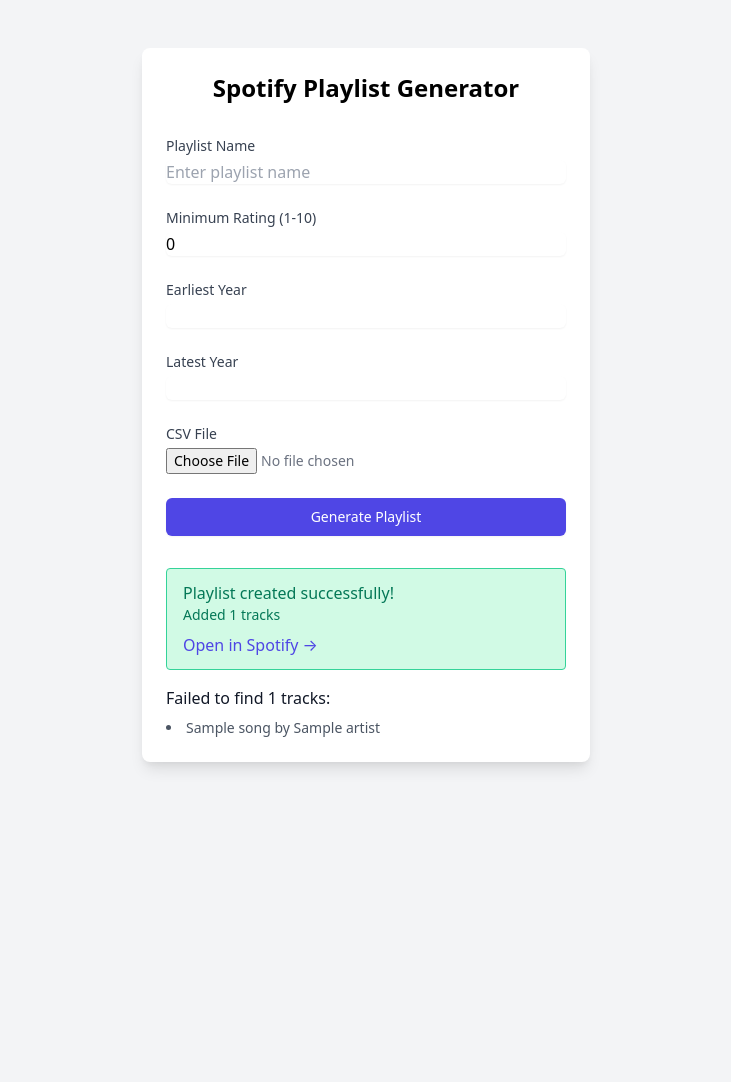
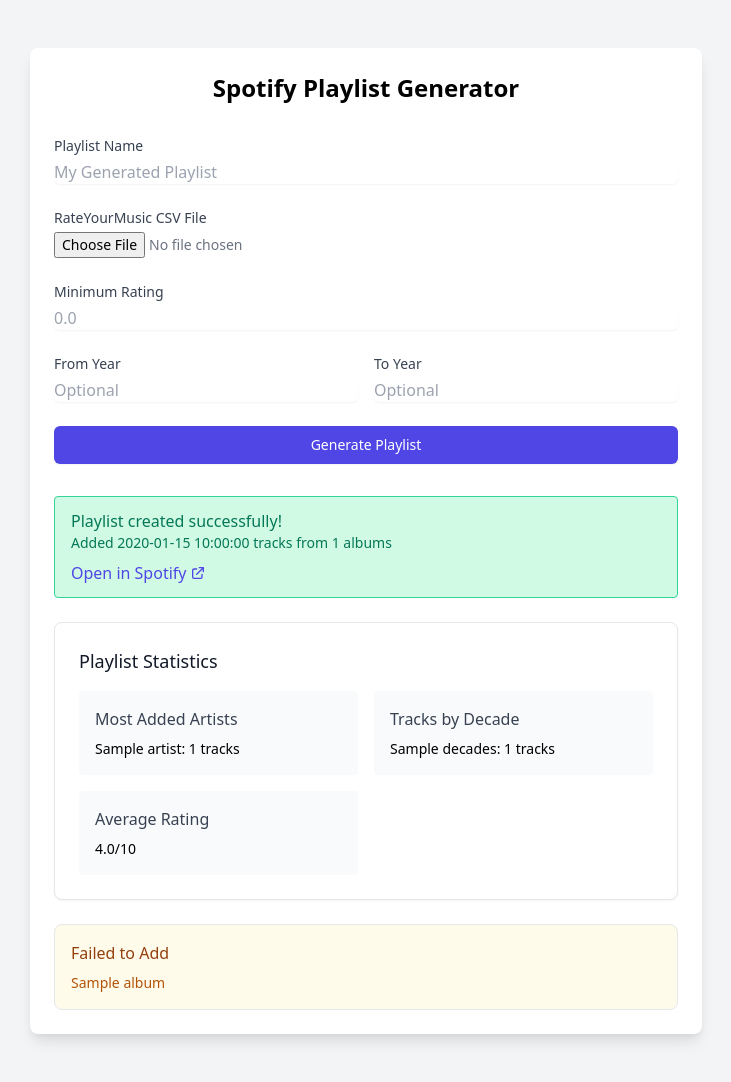
Before and after one commit to mplandersen/spotify-playlist-generator, a Flask app: template templates/index.html in a window 1280 px wide. Shown: the whole page, without its empty margins (274-1005 px from the left). Before the commit the page ends 769 px from the top, so only its background shows below. Run offline with Flask 3, Linux system fonts and the light colour scheme; the template is opened without the code that fills it: most values are stand-ins (such as "Sample title", 1, 10 or a date in 2020); some libraries are stand-ins or nearby versions.

Commit message:
big update lol

```diff
--- a/app.py
+++ b/app.py
@@ -1,11 +1,13 @@
-# app.py
 from flask import Flask, render_template, request, flash, redirect, url_for
+from flask_socketio import SocketIO, emit
 import os
 from spotify_playlist_generator import SpotifyPlaylistGenerator
 from werkzeug.utils import secure_filename
+import time
 
 app = Flask(__name__)
-app.secret_key = 'your-secret-key-here'  # Required for flashing messages
+app.secret_key = 'your-secret-key-here'
+socketio = SocketIO(app)
 
 # Configure upload folder
 UPLOAD_FOLDER = 'uploads'
@@ -16,31 +18,48 @@
 os.makedirs(UPLOAD_FOLDER, exist_ok=True)
 
 def allowed_file(filename):
+    """Check if the uploaded file has an allowed extension."""
     return '.' in filename and filename.rsplit('.', 1)[1].lower() in ALLOWED_EXTENSIONS
+
+def send_update(message):
+    """Send a progress update through SocketIO."""
+    socketio.emit('processing_update', {'message': message})
 
 @app.route('/', methods=['GET', 'POST'])
 def index():
+    """Handle the main page and form submission."""
     if request.method == 'POST':
+        send_update("Starting playlist generation...")
+
+        # Check if a file was actually uploaded
         if 'file' not in request.files:
             flash('No file selected')
             return redirect(request.url)
 
         file = request.files['file']
-        playlist_name = request.form.get('playlist_name', 'My Generated Playlist')
-        min_rating = float(request.form.get('min_rating', 0))
-        min_year = request.form.get('min_year')
-        max_year = request.form.get('max_year')
-
         if file.filename == '':
             flash('No file selected')
             return redirect(request.url)
 
-        if file and allowed_file(file.filename):
-            filename = secure_filename(file.filename)
-            filepath = os.path.join(app.config['UPLOAD_FOLDER'], filename)
+        # Get and validate form data
+        playlist_name = request.form.get('playlist_name', 'My Generated Playlist')
+        send_update(f"Creating playlist: {playlist_name}")
 
-            try:
+        try:
+            # Parse and validate numeric inputs with proper error handling
+            min_rating = float(request.form.get('min_rating', 0))
+            min_year = int(request.form.get('min_year')) if request.form.get('min_year') else None
+            max_year = int(request.form.get('max_year')) if request.form.get('max_year') else None
+
+            if file and allowed_file(file.filename):
+                # Save uploaded file securely
+                filename = secure_filename(file.filename)
+                filepath = os.path.join(app.config['UPLOAD_FOLDER'], filename)
                 file.save(filepath)
+
+                send_update("Processing CSV file...")
+
+                # Initialize playlist generator and process the file
                 generator = SpotifyPlaylistGenerator()
                 results = generator.process_csv_and_create_playlist(
                     playlist_name=playlist_name,
@@ -50,18 +69,42 @@
                     max_year=max_year
                 )
 
+                # Clean up the uploaded file
                 os.remove(filepath)
 
-                return render_template(
-                    'index.html',
-                    results=results
-                )
+                # Send final update and render results
+                send_update("Playlist generation complete!")
+                return render_template('index.html', results=results)
 
-            except Exception as e:
-                flash(f'Error: {str(e)}')
+            else:
+                flash('Invalid file type. Please upload a CSV file.')
                 return redirect(request.url)
 
+        except ValueError as ve:
+            # Handle validation errors for numeric inputs
+            flash(f'Invalid input: {str(ve)}')
+            return redirect(request.url)
+
+        except Exception as e:
+            # Handle any other errors that might occur during processing
+            flash(f'An error occurred: {str(e)}')
+            return redirect(request.url)
+
+    # GET request - show the main form
     return render_template('index.html')
 
+@app.errorhandler(413)
+def request_entity_too_large(error):
+    """Handle file size too large errors"""
+    flash('The file is too large. Please try a smaller file.')
+    return redirect(url_for('index')), 413
+
+@app.errorhandler(500)
+def internal_server_error(error):
+    """Handle internal server errors"""
+    flash('An internal server error occurred. Please try again later.')
+    return redirect(url_for('index')), 500
+
 if __name__ == '__main__':
-    app.run(debug=True)
+    # Run the application with SocketIO instead of the standard Flask server
+    socketio.run(app, debug=True)
--- a/templates/index.html
+++ b/templates/index.html
@@ -1,4 +1,3 @@
-<!-- templates/index.html -->
 <!DOCTYPE html>
 <html lang="en">
 <head>
@@ -6,56 +5,108 @@
     <meta name="viewport" content="width=device-width, initial-scale=1.0">
     <title>Spotify Playlist Generator</title>
     <link href="https://cdn.jsdelivr.net/npm/tailwindcss@2.2.19/dist/tailwind.min.css" rel="stylesheet">
+    <!-- Add Socket.IO client library -->
+    <script src="https://cdnjs.cloudflare.com/ajax/libs/socket.io/4.0.1/socket.io.js"></script>
+
+    <style>
+        .loading-overlay {
+            display: none;
+            position: fixed;
+            top: 0;
+            left: 0;
+            width: 100%;
+            height: 100%;
+            background: rgba(0, 0, 0, 0.7);
+            z-index: 1000;
+        }
+
+        .processing-log {
+            max-height: 200px;
+            overflow-y: auto;
+        }
+
+        .processing-log p {
+            animation: fadeIn 0.5s ease-in;
+        }
+
+        @keyframes fadeIn {
+            from { opacity: 0; transform: translateY(10px); }
+            to { opacity: 1; transform: translateY(0); }
+        }
+    </style>
 </head>
 <body class="bg-gray-100 min-h-screen py-12 px-4 sm:px-6 lg:px-8">
-    <div class="max-w-md mx-auto bg-white rounded-lg shadow-lg p-6">
+    <!-- Loading Overlay -->
+    <div id="loadingOverlay" class="loading-overlay">
+        <div class="fixed top-1/2 left-1/2 transform -translate-x-1/2 -translate-y-1/2 bg-white rounded-lg p-6 max-w-lg w-full mx-4">
+            <h3 class="text-lg font-medium text-gray-900 mb-4">Generating Your Playlist...</h3>
+
+            <!-- Progress Animation -->
+            <div class="relative pt-1 mb-4">
+                <div class="overflow-hidden h-2 text-xs flex rounded bg-indigo-200">
+                    <div id="progressBar"
+                         class="animate-pulse shadow-none flex flex-col text-center whitespace-nowrap text-white justify-center bg-indigo-500"
+                         style="width: 100%">
+                    </div>
+                </div>
+            </div>
+
+            <!-- Processing Log -->
+            <div id="processingLog" class="processing-log bg-gray-50 rounded p-3 text-sm text-gray-600">
+                <p>Starting playlist generation...</p>
+            </div>
+        </div>
+    </div>
+
+    <div class="max-w-2xl mx-auto bg-white rounded-lg shadow-lg p-6">
         <h1 class="text-2xl font-bold text-center mb-8">Spotify Playlist Generator</h1>
 
         <!-- Flash Messages -->
         {% with messages = get_flashed_messages() %}
             {% if messages %}
                 {% for message in messages %}
-                    <div class="bg-red-100 border border-red-400 text-red-700 px-4 py-3 rounded relative mb-4" role="alert">
+                    <div class="bg-yellow-100 border border-yellow-400 text-yellow-700 px-4 py-3 rounded relative mb-4" role="alert">
                         <span class="block sm:inline">{{ message }}</span>
                     </div>
                 {% endfor %}
             {% endif %}
         {% endwith %}
 
-        <!-- Upload Form -->
-        <form method="POST" enctype="multipart/form-data" class="space-y-6">
+        <!-- Form -->
+        <form id="playlistForm" method="POST" enctype="multipart/form-data" class="space-y-6">
             <div>
                 <label for="playlist_name" class="block text-sm font-medium text-gray-700">Playlist Name</label>
                 <input type="text" name="playlist_name" id="playlist_name"
                        class="mt-1 block w-full rounded-md border-gray-300 shadow-sm focus:border-indigo-500 focus:ring-indigo-500"
-                       placeholder="Enter playlist name">
+                       placeholder="My Generated Playlist">
             </div>
 
             <div>
-                <label for="min_rating" class="block text-sm font-medium text-gray-700">Minimum Rating (1-10)</label>
-                <input type="number" name="min_rating" id="min_rating"
-                       class="mt-1 block w-full rounded-md border-gray-300 shadow-sm focus:border-indigo-500 focus:ring-indigo-500"
-                       min="0" max="10" step="0.5" value="0">
+                <label for="file" class="block text-sm font-medium text-gray-700">RateYourMusic CSV File</label>
+                <input type="file" name="file" id="file" accept=".csv"
+                       class="mt-1 block w-full text-sm text-gray-500 file:mr-4 file:py-2 file:px-4 file:rounded-full file:border-0 file:text-sm file:font-semibold file:bg-indigo-50 file:text-indigo-700 hover:file:bg-indigo-100">
             </div>
 
             <div>
-                <label for="min_year" class="block text-sm font-medium text-gray-700">Earliest Year</label>
+                <label for="min_rating" class="block text-sm font-medium text-gray-700">Minimum Rating</label>
+                <input type="number" name="min_rating" id="min_rating" min="0" max="10" step="0.1"
+                       class="mt-1 block w-full rounded-md border-gray-300 shadow-sm focus:border-indigo-500 focus:ring-indigo-500"
+                       placeholder="0.0">
+            </div>
+
+            <div class="grid grid-cols-2 gap-4">
+                <div>
+                    <label for="min_year" class="block text-sm font-medium text-gray-700">From Year</label>
                     <input type="number" name="min_year" id="min_year"
                            class="mt-1 block w-full rounded-md border-gray-300 shadow-sm focus:border-indigo-500 focus:ring-indigo-500"
-                       min="1900" max="2025">
+                           placeholder="Optional">
                 </div>
-
                 <div>
-                <label for="max_year" class="block text-sm font-medium text-gray-700">Latest Year</label>
+                    <label for="max_year" class="block text-sm font-medium text-gray-700">To Year</label>
                     <input type="number" name="max_year" id="max_year"
                            class="mt-1 block w-full rounded-md border-gray-300 shadow-sm focus:border-indigo-500 focus:ring-indigo-500"
-                       min="1900" max="2025">
+                           placeholder="Optional">
                 </div>
-
-            <div>
-                <label for="file" class="block text-sm font-medium text-gray-700">CSV File</label>
-                <input type="file" name="file" id="file" accept=".csv"
-                       class="mt-1 block w-full text-sm text-gray-500 file:mr-4 file:py-2 file:px-4 file:rounded-full file:border-0 file:text-sm file:font-semibold file:bg-indigo-50 file:text-indigo-700 hover:file:bg-indigo-100">
             </div>
 
             <button type="submit"
@@ -65,23 +116,68 @@
         </form>
 
         <!-- Results Section -->
-        {% if playlist_url %}
-            <div class="mt-8 space-y-4">
+        {% if results %}
+            <div class="mt-8 space-y-6">
+                {% if results.playlist_url %}
                     <div class="bg-green-100 border border-green-400 text-green-700 px-4 py-3 rounded relative">
                         <p class="font-medium">Playlist created successfully!</p>
-                    <p class="text-sm">Added {{ total_tracks_found }} tracks</p>
-                    <a href="{{ playlist_url }}" target="_blank"
-                       class="text-indigo-600 hover:text-indigo-800 block mt-2">
-                        Open in Spotify →
+                        <p class="text-sm">Added {{ results.total_tracks_added }} tracks from {{ results.total_albums_processed }} albums</p>
+                        <a href="{{ results.playlist_url }}" target="_blank"
+                           class="inline-flex items-center text-indigo-600 hover:text-indigo-800 mt-2">
+                            Open in Spotify
+                            <svg class="ml-1 w-4 h-4" fill="none" stroke="currentColor" viewBox="0 0 24 24">
+                                <path stroke-linecap="round" stroke-linejoin="round" stroke-width="2" d="M10 6H6a2 2 0 00-2 2v10a2 2 0 002 2h10a2 2 0 002-2v-4M14 4h6m0 0v6m0-6L10 14" />
+                            </svg>
                         </a>
                     </div>
 
-                {% if failed_tracks %}
-                    <div class="mt-4">
-                        <h3 class="font-medium text-gray-900">Failed to find {{ failed_tracks|length }} tracks:</h3>
-                        <ul class="mt-2 list-disc list-inside text-sm text-gray-600">
-                            {% for track in failed_tracks %}
-                                <li>{{ track.song }} by {{ track.artist }}</li>
+                    <!-- Statistics Section -->
+                    {% if results.statistics %}
+                        <div class="bg-white border rounded-lg shadow-sm">
+                            <div class="px-4 py-5 sm:p-6">
+                                <h3 class="text-lg font-medium text-gray-900 mb-4">Playlist Statistics</h3>
+
+                                <div class="grid grid-cols-1 md:grid-cols-2 gap-4">
+                                    {% if results.statistics.top_artists %}
+                                        <div class="bg-gray-50 rounded p-4">
+                                            <h4 class="font-medium text-gray-700 mb-2">Most Added Artists</h4>
+                                            <ul class="space-y-1">
+                                                {% for artist, count in results.statistics.top_artists %}
+                                                    <li class="text-sm">{{ artist }}: {{ count }} tracks</li>
+                                                {% endfor %}
+                                            </ul>
+                                        </div>
+                                    {% endif %}
+
+                                    {% if results.statistics.decades %}
+                                        <div class="bg-gray-50 rounded p-4">
+                                            <h4 class="font-medium text-gray-700 mb-2">Tracks by Decade</h4>
+                                            <ul class="space-y-1">
+                                                {% for decade, count in results.statistics.decades %}
+                                                    <li class="text-sm">{{ decade }}s: {{ count }} tracks</li>
+                                                {% endfor %}
+                                            </ul>
+                                        </div>
+                                    {% endif %}
+
+                                    {% if results.statistics.avg_rating %}
+                                        <div class="bg-gray-50 rounded p-4">
+                                            <h4 class="font-medium text-gray-700 mb-2">Average Rating</h4>
+                                            <p class="text-sm">{{ "%.1f"|format(results.statistics.avg_rating) }}/10</p>
+                                        </div>
+                                    {% endif %}
+                                </div>
+                            </div>
+                        </div>
+                    {% endif %}
+                {% endif %}
+
+                {% if results.failed_albums %}
+                    <div class="bg-yellow-50 border rounded-lg p-4">
+                        <h4 class="font-medium text-yellow-800 mb-2">Failed to Add</h4>
+                        <ul class="space-y-1">
+                            {% for album in results.failed_albums %}
+                                <li class="text-sm text-yellow-700">{{ album }}</li>
                             {% endfor %}
                         </ul>
                     </div>
@@ -89,5 +185,24 @@
             </div>
         {% endif %}
     </div>
+
+    <script>
+        document.getElementById('playlistForm').addEventListener('submit', function(e) {
+            // Show loading overlay
+            document.getElementById('loadingOverlay').style.display = 'block';
+
+            // Initialize Socket.IO connection
+            const socket = io();
+            const processingLog = document.getElementById('processingLog');
+
+            // Handle processing updates
+            socket.on('processing_update', function(data) {
+                const p = document.createElement('p');
+                p.textContent = data.message;
+                processingLog.appendChild(p);
+                processingLog.scrollTop = processingLog.scrollHeight;
+            });
+        });
+    </script>
 </body>
 </html>
```
Also changed, not shown: spotify_playlist_generator.py (+134 -118 lines), 1 other file. Lines whose indentation alone changed are shown as unchanged.
